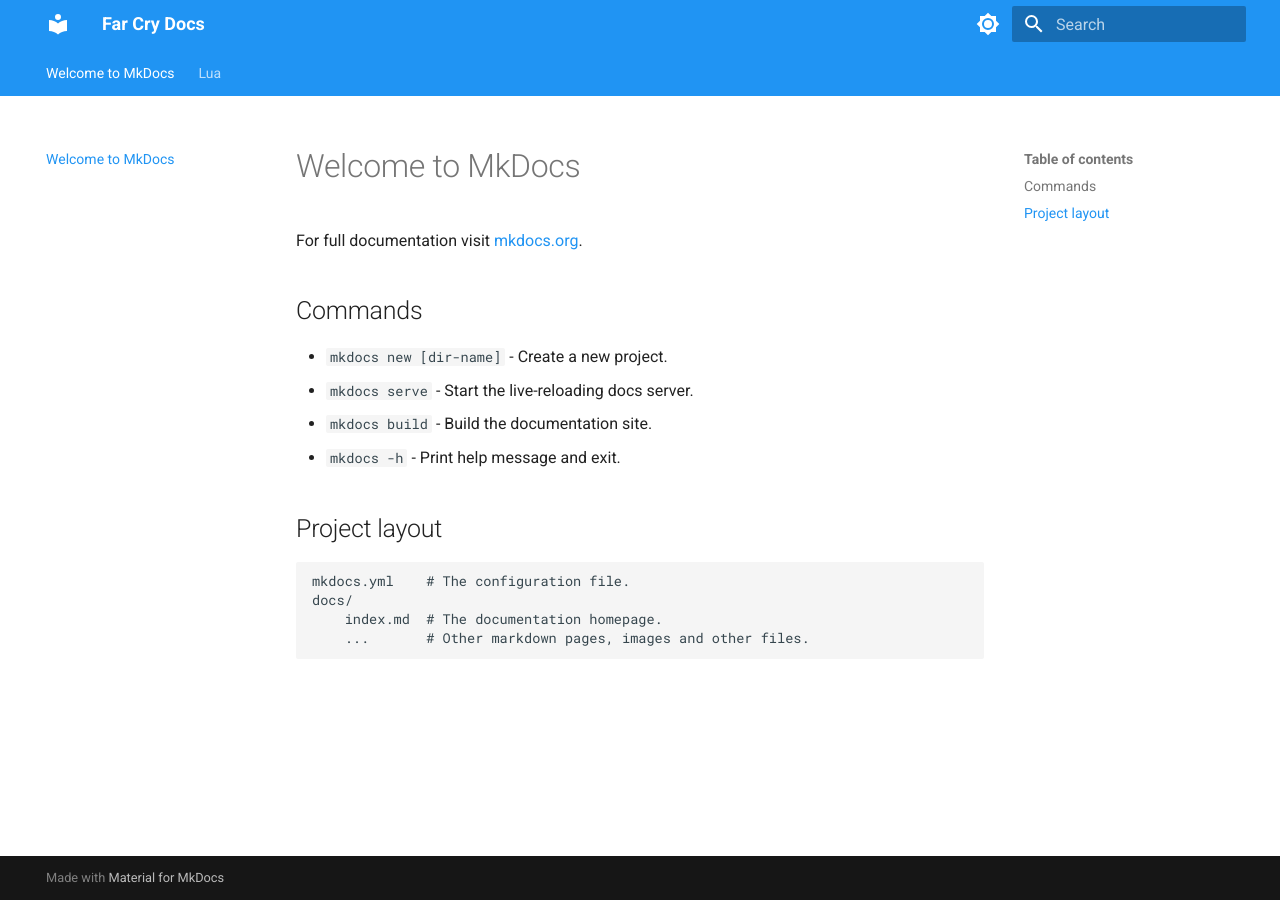
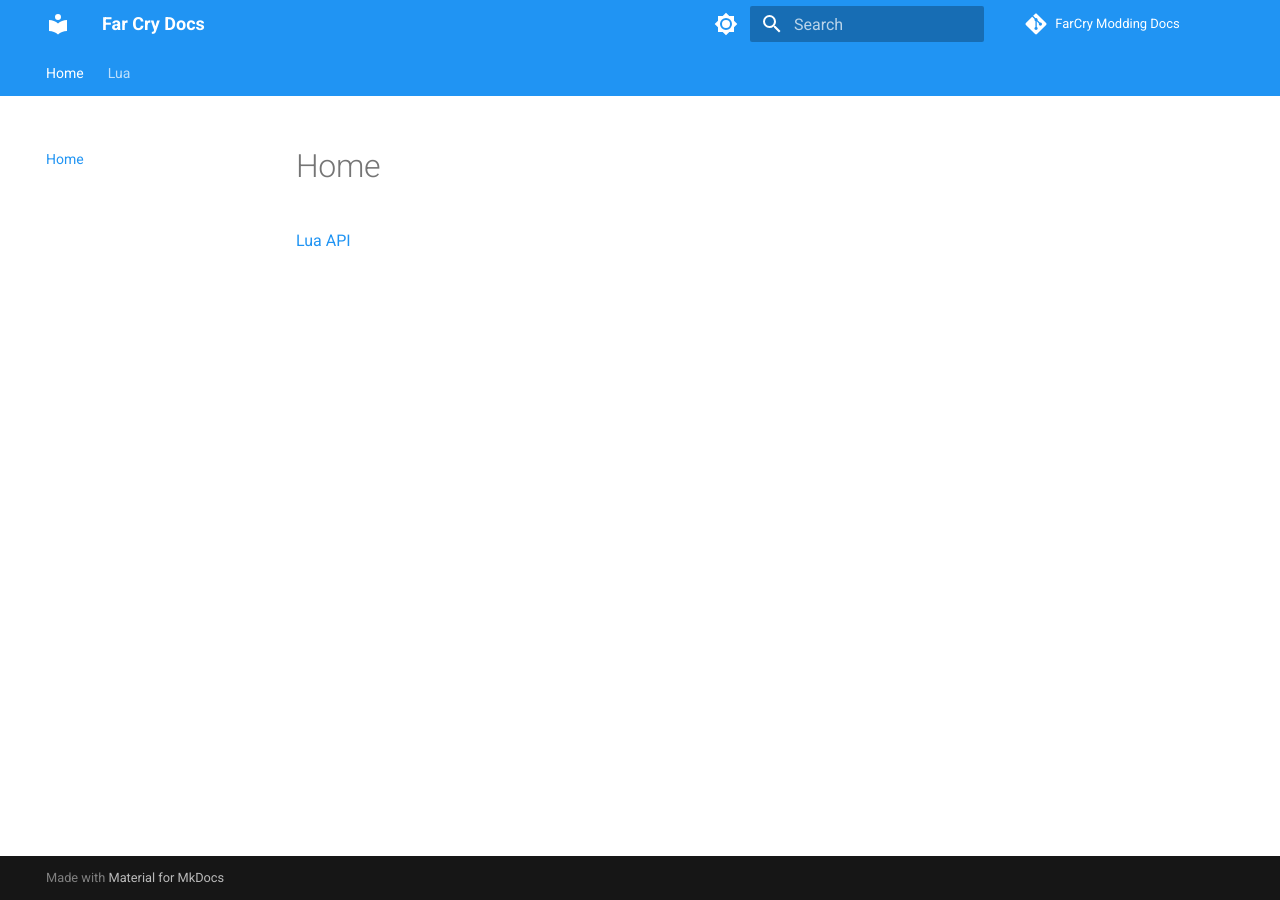
Before and after one commit to lnx00/FarCry-Modding-Docs, an MkDocs documentation site: the page built from docs/index.md, in a window 1280 px wide. Built offline with MkDocs 1.6.1 and Material for MkDocs 9.7.7, drawn with Linux system fonts in a browser that asks for light colours; comment, search, counter and statistics services are not loaded.

Commit message:
Updated index and added repo URL

```diff
--- a/docs/index.md
+++ b/docs/index.md
@@ -1,17 +1,3 @@
-# Welcome to MkDocs
+# Home
 
-For full documentation visit [mkdocs.org](https://www.mkdocs.org).
-
-## Commands
-
-* `mkdocs new [dir-name]` - Create a new project.
-* `mkdocs serve` - Start the live-reloading docs server.
-* `mkdocs build` - Build the documentation site.
-* `mkdocs -h` - Print help message and exit.
-
-## Project layout
-
-    mkdocs.yml    # The configuration file.
-    docs/
-        index.md  # The documentation homepage.
-        ...       # Other markdown pages, images and other files.
+[Lua API](Lua/)
--- a/mkdocs.yml
+++ b/mkdocs.yml
@@ -1,4 +1,7 @@
 site_name: Far Cry Docs
+repo_url: https://github.com/lnx00/FarCry-Modding-Docs
+repo_name: FarCry Modding Docs
+edit_uri: https://github.com/lnx00/FarCry-Modding-Docs/edit/main/docs/
 theme:
   name: material
   palette:
```
